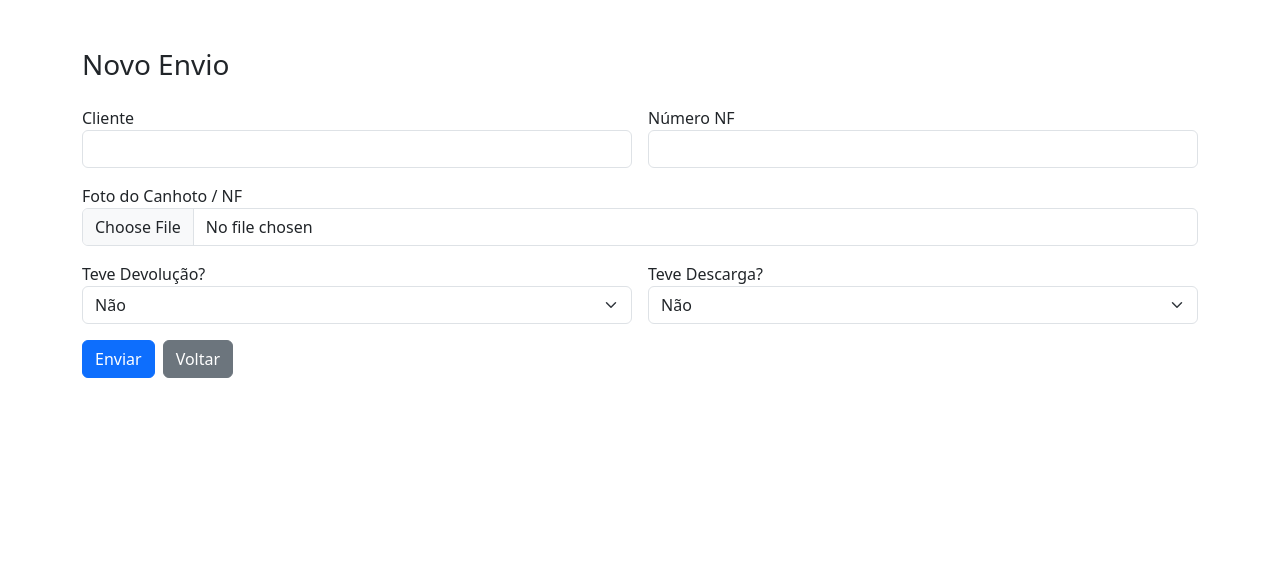
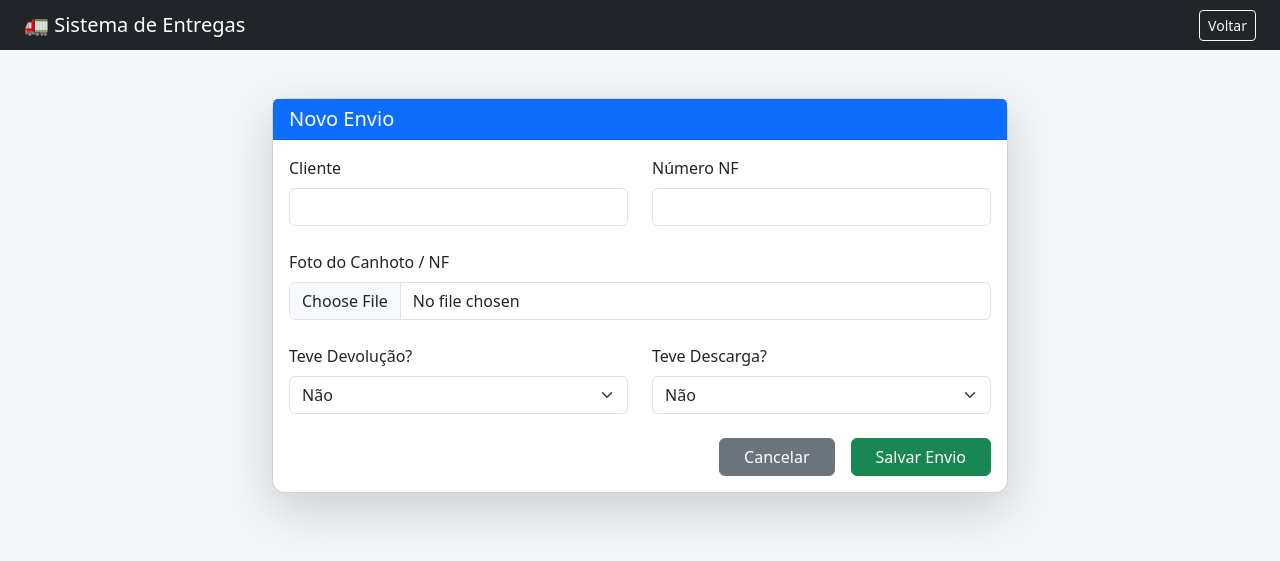
Before and after one commit to dataflowb2b-glitch/workflowcbr, a Flask app: page /novo_envio in a window 1280 px wide. Shown: the top 561 px of the page. Run offline with Flask 3, Linux system fonts and the light colour scheme; the visitor is signed in with stand-in values (Sample User, id 1); parts of the project's set-up code (start-up, migrations or seed data) failed here and were passed over.

Commit message:
Revamp 'Novo Envio' form with improved UI and logic
Updated the layout and functionality of the 'Novo Envio' form, including improved styling and dynamic elements for handling returns and discharges.

```diff
--- a/templates/novo_envio.html
+++ b/templates/novo_envio.html
@@ -4,71 +4,139 @@
     <meta charset="UTF-8">
     <meta name="viewport" content="width=device-width, initial-scale=1">
     <title>Novo Envio</title>
+
     <link href="https://cdn.jsdelivr.net/npm/bootstrap@5.3.0/dist/css/bootstrap.min.css" rel="stylesheet">
+
+    <style>
+        body {
+            background-color: #f4f6f9;
+        }
+        .card {
+            border-radius: 12px;
+        }
+        .card-header {
+            border-top-left-radius: 12px;
+            border-top-right-radius: 12px;
+        }
+    </style>
 </head>
 <body>
-<div class="container mt-5">
-    <h3 class="mb-4">Novo Envio</h3>
+
+<!-- NAVBAR -->
+<nav class="navbar navbar-dark bg-dark px-4">
+    <span class="navbar-brand mb-0 h1">🚛 Sistema de Entregas</span>
+    <a href="{{ url_for('meus_envios') }}" class="btn btn-outline-light btn-sm">
+        Voltar
+    </a>
+</nav>
+
+<div class="container py-5">
+
+    <div class="row justify-content-center">
+        <div class="col-lg-8">
+
+            <div class="card shadow-lg">
+
+                <div class="card-header bg-primary text-white">
+                    <h5 class="mb-0">Novo Envio</h5>
+                </div>
+
+                <div class="card-body">
 
                     <form method="POST" action="{{ url_for('novo_envio') }}" enctype="multipart/form-data">
-        <div class="row g-3">
+                        <div class="row g-4">
 
+                            <!-- CLIENTE -->
                             <div class="col-12 col-md-6">
-                <label>Cliente</label>
+                                <label class="form-label">Cliente</label>
                                 <input type="text" class="form-control" name="cliente" required>
                             </div>
 
+                            <!-- NF -->
                             <div class="col-12 col-md-6">
-                <label>Número NF</label>
+                                <label class="form-label">Número NF</label>
                                 <input type="text" class="form-control" name="numero_nf" required>
                             </div>
 
+                            <!-- FOTO CANHOTO -->
                             <div class="col-12">
-                <label>Foto do Canhoto / NF</label>
-                <input type="file" class="form-control" name="foto_canhoto" accept="image/*" capture="environment" required>
+                                <label class="form-label">Foto do Canhoto / NF</label>
+                                <input type="file" class="form-control"
+                                       name="foto_canhoto"
+                                       accept="image/*"
+                                       capture="environment"
+                                       required>
                             </div>
 
+                            <!-- DEVOLUÇÃO -->
                             <div class="col-12 col-md-6">
-                <label>Teve Devolução?</label>
+                                <label class="form-label">Teve Devolução?</label>
                                 <select class="form-select" name="teve_devolucao" id="teve_devolucao_select">
                                     <option value="Não" selected>Não</option>
                                     <option value="Sim">Sim</option>
                                 </select>
                             </div>
 
-            <div class="col-12 col-md-6" id="tipo_devolucao_container" style="display:none;">
-                <label>Tipo de Devolução</label>
+                            <!-- TIPO DEVOLUÇÃO -->
+                            <div class="col-12 col-md-6 d-none" id="tipo_devolucao_container">
+                                <label class="form-label">Tipo de Devolução</label>
                                 <select class="form-select" name="tipo_devolucao" id="tipo_devolucao_select">
                                     <option value="Falta">Falta</option>
                                     <option value="Avaria">Avaria</option>
                                 </select>
                             </div>
 
-            <div class="col-12" id="foto_devolucao_container" style="display:none;">
-                <label>Foto da Devolução</label>
-                <input type="file" class="form-control" name="foto_devolucao" id="foto_devolucao_input" accept="image/*" capture="environment">
+                            <!-- FOTO DEVOLUÇÃO -->
+                            <div class="col-12 d-none" id="foto_devolucao_container">
+                                <label class="form-label">Foto da Devolução</label>
+                                <input type="file"
+                                       class="form-control"
+                                       name="foto_devolucao"
+                                       id="foto_devolucao_input"
+                                       accept="image/*"
+                                       capture="environment">
                             </div>
 
+                            <!-- DESCARGA -->
                             <div class="col-12 col-md-6">
-                <label>Teve Descarga?</label>
+                                <label class="form-label">Teve Descarga?</label>
                                 <select class="form-select" name="teve_descarga" id="teve_descarga_select">
                                     <option value="Não" selected>Não</option>
                                     <option value="Sim">Sim</option>
                                 </select>
                             </div>
 
-            <div class="col-12" id="foto_descarga_container" style="display:none;">
-                <label>Foto da Descarga</label>
-                <input type="file" class="form-control" name="foto_descarga" id="foto_descarga_input" accept="image/*" capture="environment">
+                            <!-- FOTO DESCARGA -->
+                            <div class="col-12 d-none" id="foto_descarga_container">
+                                <label class="form-label">Foto da Descarga</label>
+                                <input type="file"
+                                       class="form-control"
+                                       name="foto_descarga"
+                                       id="foto_descarga_input"
+                                       accept="image/*"
+                                       capture="environment">
                             </div>
 
-            <div class="col-12 d-flex flex-wrap gap-2 mt-3">
-                <button type="submit" class="btn btn-primary">Enviar</button>
-                <a href="{{ url_for('meus_envios') }}" class="btn btn-secondary">Voltar</a>
+                            <!-- BOTÕES -->
+                            <div class="col-12 d-flex justify-content-end gap-3 mt-4">
+                                <a href="{{ url_for('meus_envios') }}" class="btn btn-secondary px-4">
+                                    Cancelar
+                                </a>
+                                <button type="submit" class="btn btn-success px-4" id="btnSubmit">
+    <span id="btnText">Salvar Envio</span>
+    <span id="btnSpinner" class="spinner-border spinner-border-sm ms-2 d-none"></span>
+</button>
                             </div>
 
                         </div>
                     </form>
+
+                </div>
+            </div>
+
+        </div>
+    </div>
+
 </div>
 
 <script>
@@ -83,12 +151,12 @@
 
     devolucaoSelect.addEventListener('change', function() {
         if (this.value === 'Sim') {
-            tipoDevolucaoContainer.style.display = 'block';
-            devolucaoContainer.style.display = 'block';
+            tipoDevolucaoContainer.classList.remove('d-none');
+            devolucaoContainer.classList.remove('d-none');
             inputDevolucao.required = true;
         } else {
-            tipoDevolucaoContainer.style.display = 'none';
-            devolucaoContainer.style.display = 'none';
+            tipoDevolucaoContainer.classList.add('d-none');
+            devolucaoContainer.classList.add('d-none');
             inputDevolucao.required = false;
             inputDevolucao.value = "";
         }
@@ -96,15 +164,31 @@
 
     descargaSelect.addEventListener('change', function() {
         if (this.value === 'Sim') {
-            descargaContainer.style.display = 'block';
+            descargaContainer.classList.remove('d-none');
             inputDescarga.required = true;
         } else {
-            descargaContainer.style.display = 'none';
+            descargaContainer.classList.add('d-none');
             inputDescarga.required = false;
             inputDescarga.value = "";
         }
     });
 </script>
+<script>
+    const form = document.querySelector("form");
+    const btnSubmit = document.getElementById("btnSubmit");
+    const btnText = document.getElementById("btnText");
+    const btnSpinner = document.getElementById("btnSpinner");
 
+    form.addEventListener("submit", function () {
+
+        if (form.checkValidity()) {
+
+            btnSubmit.disabled = true;
+
+            btnText.textContent = "Enviando...";
+            btnSpinner.classList.remove("d-none");
+        }
+    });
+</script>
 </body>
 </html>
```
Lines whose indentation alone changed are shown as unchanged.
